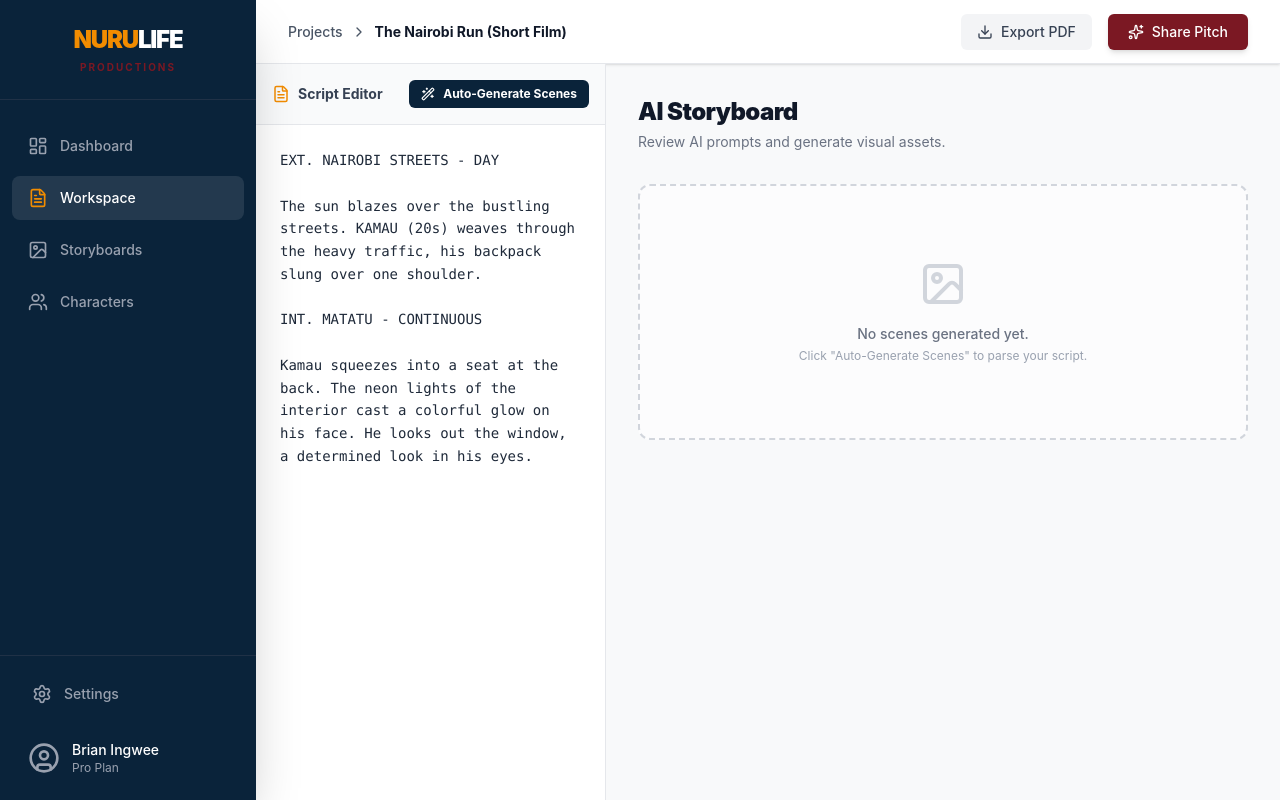
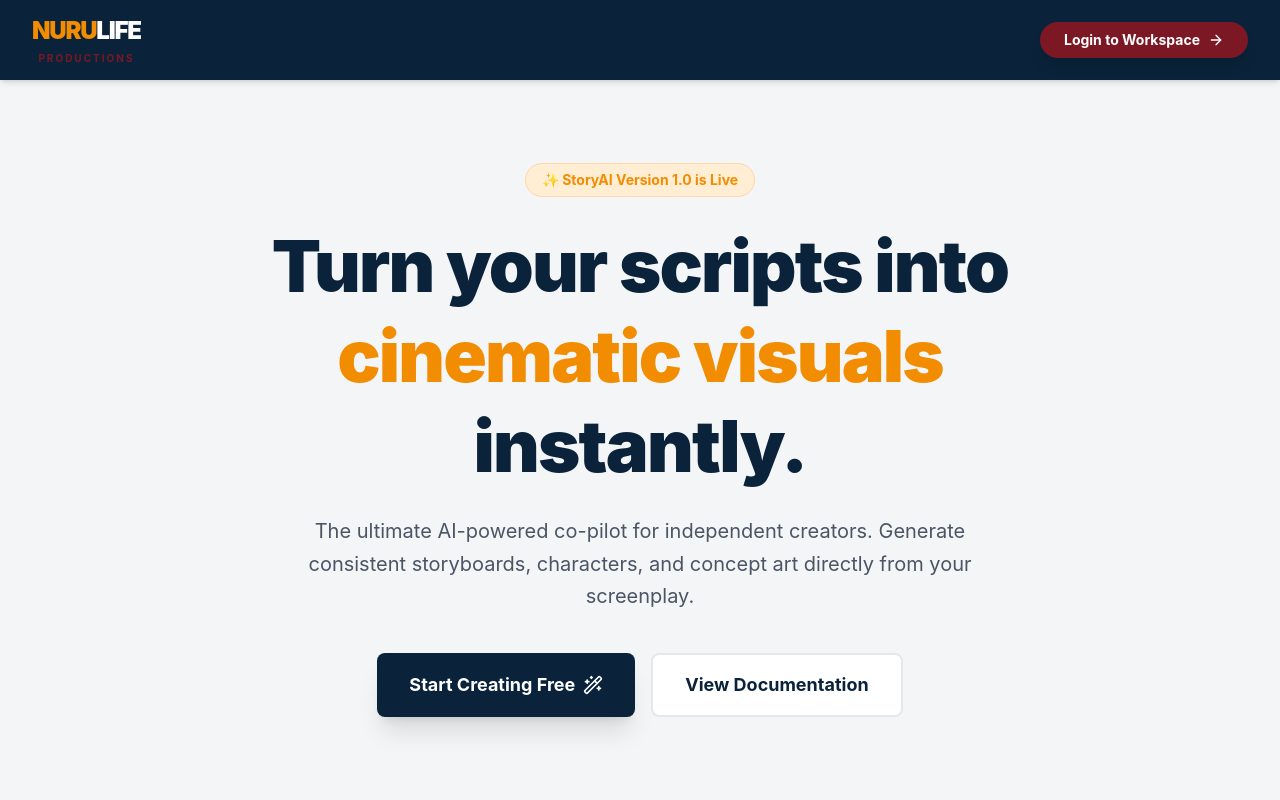
Before and after one commit to H-E-Ingwee/NuruLife_StoryAI, a React (Vite) app: page / in a window 1280 px wide. Built offline with nearby package versions, Linux system fonts and the light colour scheme.

Commit message:
implement landing and login pages with navigation; update dashboard structure

```diff
--- a/src/App.jsx
+++ b/src/App.jsx
@@ -13,10 +13,153 @@ import {
   ChevronRight,
   Wand2,
   Upload,
-  X
+  X,
+  ArrowRight,
+  Mail,
+  LogOut,
+  Chrome
 } from 'lucide-react';
 
-// --- COMPONENTS ---
+// --- LANDING PAGE COMPONENT ---
+function LandingPage({ onNavigate }) {
+  return (
+    <div className="min-h-screen bg-[#F4F5F7] flex flex-col font-sans">
+      {/* Navbar */}
+      <nav className="h-20 bg-[#0A233A] flex items-center justify-between px-8 shadow-md">
+        <div className="flex flex-col items-center">
+          <div className="text-2xl font-black tracking-tighter flex items-center">
+            <span className="text-[#F28C00]">NURU</span>
+            <span className="text-white">LIFE</span>
+          </div>
+          <div className="text-[10px] tracking-[0.2em] font-bold mt-1 text-[#7B1823]">
+            PRODUCTIONS
+          </div>
+        </div>
+        <button
+          onClick={() => onNavigate('login')}
+          className="px-6 py-2 text-sm font-bold text-white bg-[#7B1823] rounded-full hover:bg-opacity-90 transition-all shadow-lg hover:shadow-xl flex items-center gap-2"
+        >
+          Login to Workspace <ArrowRight size={16} />
+        </button>
+      </nav>
+
+      {/* Hero Section */}
+      <div className="flex-1 flex flex-col items-center justify-center text-center px-4">
+        <div className="inline-block px-4 py-1.5 rounded-full bg-orange-100 text-[#F28C00] font-bold text-sm mb-6 border border-orange-200">
+          ✨ StoryAI Version 1.0 is Live
+        </div>
+        <h1 className="text-5xl md:text-7xl font-black text-[#0A233A] max-w-4xl tracking-tight leading-tight mb-6">
+          Turn your scripts into <span className="text-[#F28C00]">cinematic visuals</span> instantly.
+        </h1>
+        <p className="text-xl text-gray-600 max-w-2xl mb-10 leading-relaxed">
+          The ultimate AI-powered co-pilot for independent creators. Generate consistent storyboards, characters, and concept art directly from your screenplay.
+        </p>
+        <div className="flex gap-4">
+          <button
+            onClick={() => onNavigate('login')}
+            className="px-8 py-4 text-lg font-bold text-white bg-[#0A233A] rounded-lg hover:bg-opacity-90 transition-all shadow-xl flex items-center gap-2"
+          >
+            Start Creating Free <Wand2 size={20} />
+          </button>
+          <button className="px-8 py-4 text-lg font-bold text-[#0A233A] bg-white border-2 border-gray-200 rounded-lg hover:border-[#0A233A] transition-all">
+            View Documentation
+          </button>
+        </div>
+      </div>
+    </div>
+  );
+}
+
+// --- LOGIN PAGE COMPONENT ---
+function LoginPage({ onLogin, onNavigate }) {
+  const handleSubmit = (e) => {
+    e.preventDefault();
+    // In a real app, you'd validate credentials here.
+    // For now, we just log them in to the dashboard!
+    onLogin();
+  };
+
+  return (
+    <div className="min-h-screen bg-[#F4F5F7] flex items-center justify-center font-sans p-4">
+      <div className="w-full max-w-md bg-white rounded-2xl shadow-2xl overflow-hidden">
+        <div className="bg-[#0A233A] p-8 text-center flex flex-col items-center">
+          <div className="text-3xl font-black tracking-tighter flex items-center mb-2">
+            <span className="text-[#F28C00]">NURU</span>
+            <span className="text-white">LIFE</span>
+          </div>
+          <p className="text-gray-300 text-sm">Sign in to your workspace</p>
+        </div>
+
+        <div className="p-8">
+          <form onSubmit={handleSubmit} className="space-y-5">
+            <div>
+              <label className="block text-sm font-bold text-gray-700 mb-1">Email Address</label>
+              <div className="relative">
+                <div className="absolute inset-y-0 left-0 pl-3 flex items-center pointer-events-none">
+                  <Mail size={18} className="text-gray-400" />
+                </div>
+                <input
+                  type="email"
+                  required
+                  className="w-full pl-10 pr-3 py-2 border border-gray-300 rounded-lg focus:outline-none focus:ring-2 focus:ring-[#F28C00] focus:border-transparent transition-all"
+                  placeholder="creator@nurulife.com"
+                />
+              </div>
+            </div>
+
+            <div>
+              <label className="block text-sm font-bold text-gray-700 mb-1">Password</label>
+              <div className="relative">
+                <div className="absolute inset-y-0 left-0 pl-3 flex items-center pointer-events-none">
+                  <Lock size={18} className="text-gray-400" />
+                </div>
+                <input
+                  type="password"
+                  required
+                  className="w-full pl-10 pr-3 py-2 border border-gray-300 rounded-lg focus:outline-none focus:ring-2 focus:ring-[#F28C00] focus:border-transparent transition-all"
+                  placeholder="••••••••"
+                />
+              </div>
+            </div>
+
+            <button
+              type="submit"
+              className="w-full py-3 bg-[#7B1823] hover:bg-opacity-90 text-white font-bold rounded-lg transition-all shadow-md"
+            >
+              Sign In
+            </button>
+          </form>
+
+          <div className="mt-6 flex items-center justify-center">
+            <div className="border-t border-gray-200 flex-grow"></div>
+            <span className="px-3 text-xs text-gray-400 font-medium uppercase">Or continue with</span>
+            <div className="border-t border-gray-200 flex-grow"></div>
+          </div>
+
+          <div className="mt-6 space-y-3">
+            <button className="w-full py-2.5 border border-gray-300 rounded-lg flex items-center justify-center gap-2 hover:bg-gray-50 transition-all text-sm font-semibold text-gray-700">
+              <Chrome size={18} className="text-blue-500" /> Google
+            </button>
+          </div>
+
+          <div className="mt-8 text-center">
+            <p className="text-sm text-gray-600">
+              Don't have an account? <button className="text-[#F28C00] font-bold hover:underline">Sign up</button>
+            </p>
+            <button
+              onClick={() => onNavigate('landing')}
+              className="text-xs text-gray-400 mt-4 hover:text-gray-600 underline"
+            >
+              Back to Home
+            </button>
+          </div>
+        </div>
+      </div>
+    </div>
+  );
+}
+
+// --- DASHBOARD COMPONENTS ---
 
 function NavItem({ icon, label, active, onClick }) {
   return (
@@ -33,7 +176,7 @@ function NavItem({ icon, label, active, onClick }) {
   );
 }
 
-function Sidebar({ activeTab, setActiveTab }) {
+function Sidebar({ activeTab, setActiveTab, onLogout }) {
   return (
     <aside className="w-64 flex-shrink-0 flex flex-col shadow-2xl z-20 bg-[#0A233A]">
       <div className="p-6 flex items-center justify-center border-b border-gray-700/50">
@@ -67,13 +210,21 @@ function Sidebar({ activeTab, setActiveTab }) {
 
       <div className="p-4 border-t border-gray-700/50">
         <NavItem icon={<Settings size={20} />} label="Settings" />
-        <div className="mt-4 flex items-center gap-3 px-3 py-2">
-          <UserCircle size={32} className="text-gray-400" />
-          <div>
-            <p className="text-sm font-medium text-white">Brian Ingwee</p>
-            <p className="text-xs text-gray-400">Pro Plan</p>
+        <div className="mt-2 flex items-center justify-between px-3 py-2">
+          <div className="flex items-center gap-3">
+            <UserCircle size={32} className="text-gray-400" />
+            <div>
+              <p className="text-sm font-medium text-white">Brian Ingwee</p>
+              <p className="text-xs text-gray-400">Pro Plan</p>
+            </div>
           </div>
         </div>
+        <button
+          onClick={onLogout}
+          className="w-full mt-4 flex items-center justify-center gap-2 px-4 py-2 bg-red-500/10 text-red-400 hover:bg-red-500/20 hover:text-red-300 rounded-lg text-sm font-semibold transition-colors"
+        >
+          <LogOut size={16} /> Logout
+        </button>
       </div>
     </aside>
   );
@@ -197,7 +348,7 @@ function StoryboardCanvas({ scenes, generatingId, handleGenerateImage, updatePro
   );
 }
 
-// --- MAIN APP ---
+// --- MAIN WORKSPACE DASHBOARD ---
 
 const defaultScript = `EXT. NAIROBI STREETS - DAY
 
@@ -207,14 +358,13 @@ INT. MATATU - CONTINUOUS
 
 Kamau squeezes into a seat at the back. The neon lights of the interior cast a colorful glow on his face. He looks out the window, a determined look in his eyes.`;
 
-export default function App() {
+function Dashboard({ onLogout }) {
   const [activeTab, setActiveTab] = useState('workspace');
   const [script, setScript] = useState(defaultScript);
   const [isParsing, setIsParsing] = useState(false);
   const [scenes, setScenes] = useState([]);
   const [generatingId, setGeneratingId] = useState(null);
 
-  // New States for the Reference Image Modal
   const [isModalOpen, setIsModalOpen] = useState(false);
   const [activeCharacter, setActiveCharacter] = useState("");
 
@@ -270,7 +420,7 @@ export default function App() {
 
   return (
     <div className="flex h-screen overflow-hidden font-sans bg-[#F4F5F7]">
-      <Sidebar activeTab={activeTab} setActiveTab={setActiveTab} />
+      <Sidebar activeTab={activeTab} setActiveTab={setActiveTab} onLogout={onLogout} />
 
       <main className="flex-1 flex flex-col h-full relative">
         <header className="h-16 bg-white border-b border-gray-200 flex items-center justify-between px-8 shadow-sm z-10">
@@ -353,3 +503,20 @@ export default function App() {
     </div>
   );
 }
+
+// --- ROOT APP COMPONENT (ROUTER) ---
+
+export default function App() {
+  const [currentView, setCurrentView] = useState('landing');
+
+  // Simple state-based router
+  if (currentView === 'landing') {
+    return <LandingPage onNavigate={setCurrentView} />;
+  }
+
+  if (currentView === 'login') {
+    return <LoginPage onLogin={() => setCurrentView('dashboard')} onNavigate={setCurrentView} />;
+  }
+
+  return <Dashboard onLogout={() => setCurrentView('landing')} />;
+}
```
